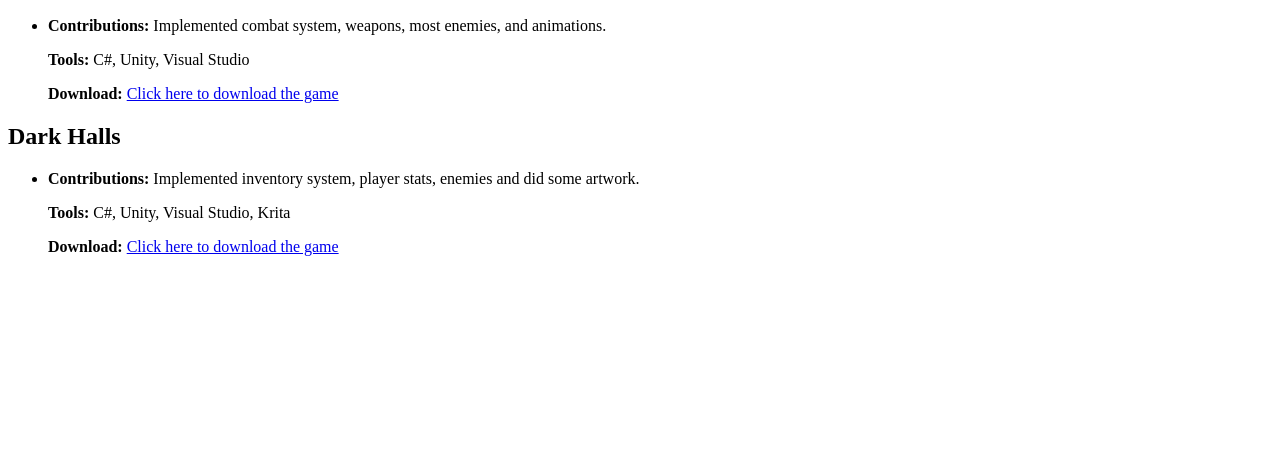
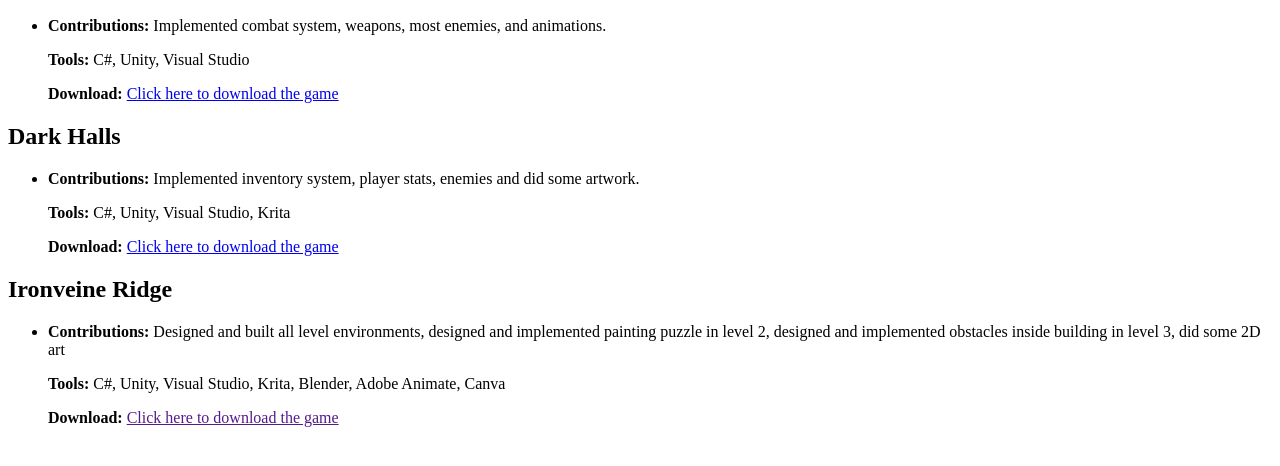
Before and after one commit to TatianaBlurton/portfolio, a plain HTML site: page index.html in a window 1280 px wide. Shown: the part 96-562 px from the top of the page. Drawn offline with Linux system fonts and the light colour scheme.

Commit message:
Update index.html

```diff
--- a/index.html
+++ b/index.html
@@ -23,3 +23,14 @@
   </li>
 </ul>
 </html>
+
+  <h2>Ironveine Ridge</h2>
+  <ul>
+  <li>
+    <p><strong>Contributions:</strong> Designed and built all level environments, designed and implemented painting puzzle in level 2, designed and implemented obstacles inside building in level 3, did some 2D art </p>
+    <p><strong>Tools:</strong> C#, Unity, Visual Studio, Krita, Blender, Adobe Animate, Canva</p>
+    <p><strong>Download:</strong>
+      <a href="">Click here to download the game</a></p>
+  </li>
+</ul>
+</html>
```
